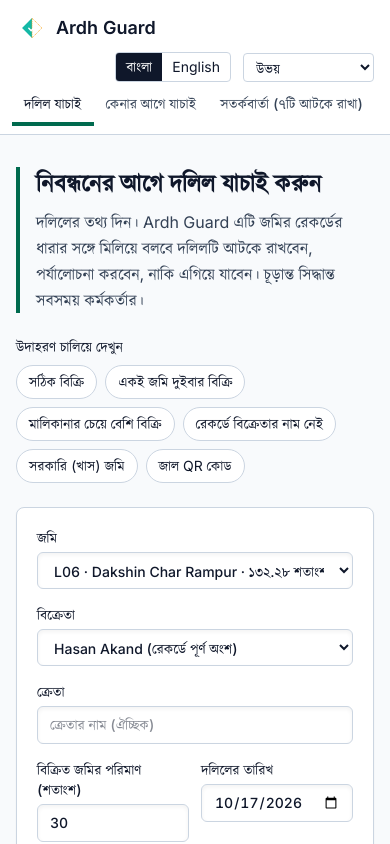
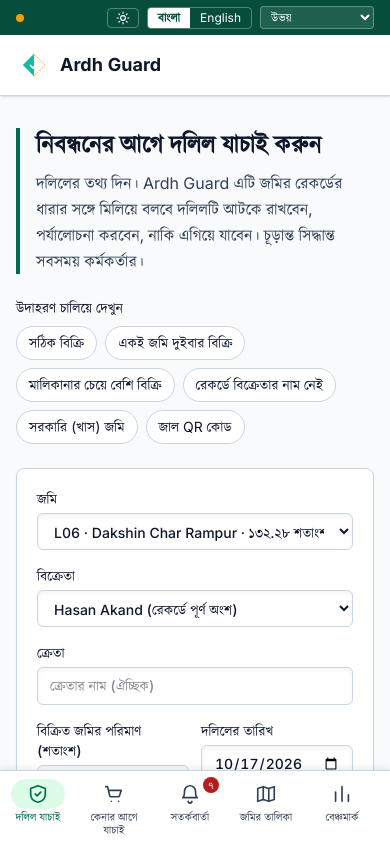
Before and after one commit to mehedyk/LandTech-Innovation-Hackathon-2026, a React (Vite) app: page / in a window 390 px wide. Shown: the top 844 px of the page. Built offline with nearby package versions, Linux system fonts and the light colour scheme.

Commit message:
implement two-tier civic header, dark mode toggle, and mobile tab bar

```diff
--- a/src/App.tsx
+++ b/src/App.tsx
@@ -9,6 +9,7 @@ import Inbox from './pages/Inbox.tsx';
 import { useLang } from './lib/i18n.tsx';
 import { baseAlerts } from './lib/registry.ts';
 import { ROLE_HOME, ROLE_PAGES, useRole, type Page, type Role } from './lib/role.tsx';
+import { toBn } from './lib/strings.ts';
 import mark from '../assets/logo-mark.svg';
 
 const NAV: { to: Page; label: string }[] = [
@@ -36,47 +37,104 @@ function useRoute() {
   return route;
 }
 
+/** Stroke icons for the mobile bottom tab bar (24x24 viewBox). */
+const ICONS: Record<Page, string[]> = {
+  check: ['M12 3l8 3v6c0 4.5-3.2 8-8 9-4.8-1-8-4.5-8-9V6l8-3z', 'M9 12l2 2 4-4'],
+  buy: ['M3 4h2l2.4 10.2a1 1 0 001 .8h8.4a1 1 0 001-.8L20 8H6', 'M9 20h.01', 'M17 20h.01'],
+  alerts: ['M6 9a6 6 0 1112 0c0 6 2 7 2 7H4s2-1 2-7', 'M10 20a2 2 0 004 0'],
+  cases: ['M3 6l6-2 6 2 6-2v14l-6 2-6-2-6 2V6z', 'M9 4v14', 'M15 6v14'],
+  benchmark: ['M5 20V10', 'M12 20V4', 'M19 20v-7'],
+  how: ['M12 21a9 9 0 100-18 9 9 0 000 18z', 'M12 11v5', 'M12 8h.01'],
+  about: ['M4 6h16', 'M4 12h16', 'M4 18h10'],
+};
+const Icon = ({ d }: { d: string[] }) => (
+  <svg viewBox="0 0 24 24" width="22" height="22" fill="none" stroke="currentColor" strokeWidth="1.8" strokeLinecap="round" strokeLinejoin="round" aria-hidden="true">
+    {d.map((x) => <path key={x} d={x} />)}
+  </svg>
+);
+
+type Theme = 'light' | 'dark';
+const THEME_KEY = 'ardh.theme';
+/** Light is the default; the choice is remembered in this browser. */
+function useTheme() {
+  const [theme, setTheme] = useState<Theme>(() => {
+    try { return localStorage.getItem(THEME_KEY) === 'dark' ? 'dark' : 'light'; } catch { return 'light'; }
+  });
+  useEffect(() => {
+    document.documentElement.dataset.theme = theme;
+    try { localStorage.setItem(THEME_KEY, theme); } catch { /* storage unavailable: keep in memory */ }
+  }, [theme]);
+  return [theme, setTheme] as const;
+}
+
 export default function App() {
   const { t, lang, setLang } = useLang();
   const { role, setRole } = useRole();
+  const [theme, setTheme] = useTheme();
   const { page: raw, id } = useRoute();
   const allowed = ROLE_PAGES[role];
   const page: Page = allowed.includes(raw as Page) ? (raw as Page) : ROLE_HOME[role];
   const holds = baseAlerts.filter((a) => a.severity === 'block').length;
+  const items = NAV.filter((n) => allowed.includes(n.to));
+  const fullLabel = (n: { to: Page; label: string }) => `${t(n.label)}${n.to === 'alerts' ? ` (${t('nav.alertsHold', { n: holds })})` : ''}`;
 
   return (
     <div className="min-h-screen">
-      <header className="sticky top-0 z-10 border-b border-line bg-white/95 backdrop-blur">
-        <div className="mx-auto flex max-w-6xl flex-wrap items-center gap-x-6 gap-y-1 px-4 py-2">
-          <a href={`#/${ROLE_HOME[role]}`} className="flex items-center gap-2 py-1 text-ink">
-            <img src={mark} alt="" className="h-8 w-8" />
-            <span className="text-lg font-semibold">Ardh Guard</span>
-          </a>
-          <div className="ml-auto flex items-center gap-3 text-sm xl:order-last">
-            <div className="inline-flex overflow-hidden rounded border border-line" role="group" aria-label={t('lang.label')}>
+      <header className="sticky top-0 z-20 shadow-sm">
+        {/* Tier 1: deep-jade utility bar with the language, role and theme switches */}
+        <div className="bg-bar text-white">
+          <div className="mx-auto flex max-w-[1360px] flex-wrap items-center gap-x-4 gap-y-1 px-4 py-1.5 text-xs sm:px-8">
+            <span aria-hidden="true" className="h-2 w-2 shrink-0 rounded-full bg-gold" />
+            <span className="hidden font-semibold sm:inline">LandTech Innovation Hackathon 2026 · Team Ardh</span>
+            <span className="hidden text-white/70 lg:inline">{t('brand.tag')}</span>
+            <div className="ml-auto flex items-center gap-2">
+              <button type="button" aria-pressed={theme === 'dark'} onClick={() => setTheme(theme === 'dark' ? 'light' : 'dark')}
+                title={t('theme.label')} aria-label={`${t('theme.label')}: ${t(theme === 'dark' ? 'theme.dark' : 'theme.light')}`}
+                className="inline-flex items-center gap-1.5 rounded border border-white/30 px-2 py-0.5 hover:bg-white/10">
+                <svg viewBox="0 0 24 24" width="14" height="14" fill="none" stroke="currentColor" strokeWidth="2" strokeLinecap="round" strokeLinejoin="round" aria-hidden="true">
+                  {theme === 'dark'
+                    ? <path d="M21 12.8A9 9 0 1111.2 3a7 7 0 009.8 9.8z" />
+                    : <><circle cx="12" cy="12" r="4" /><path d="M12 2v2M12 20v2M4.9 4.9l1.4 1.4M17.7 17.7l1.4 1.4M2 12h2M20 12h2M4.9 19.1l1.4-1.4M17.7 6.3l1.4-1.4" /></>}
+                </svg>
+                <span className="hidden sm:inline">{t(theme === 'dark' ? 'theme.dark' : 'theme.light')}</span>
+              </button>
+              <div className="inline-flex overflow-hidden rounded border border-white/30" role="group" aria-label={t('lang.label')}>
                 {(['bn', 'en'] as const).map((l) => (
                   <button key={l} type="button" lang={l} aria-pressed={lang === l} onClick={() => setLang(l)}
-                  className={`px-2.5 py-1 ${lang === l ? 'bg-ink text-white' : 'text-ink hover:bg-mist'}`}>{l === 'bn' ? 'বাংলা' : 'English'}</button>
+                    className={`px-2.5 py-0.5 ${lang === l ? 'bg-white font-semibold text-bar' : 'text-white hover:bg-white/10'}`}>{l === 'bn' ? 'বাংলা' : 'English'}</button>
                 ))}
               </div>
-            <label className="flex items-center gap-1.5 text-ink">
+              <label className="flex items-center gap-1.5">
                 <span className="sr-only md:not-sr-only">{t('role.label')}</span>
-              <select value={role} onChange={(e) => setRole(e.target.value as Role)} className="rounded border border-line bg-white px-2 py-1">
+                <select value={role} onChange={(e) => setRole(e.target.value as Role)}
+                  className="rounded border border-white/30 bg-white/10 px-1.5 py-0.5 text-white [&>option]:bg-card [&>option]:text-ink">
                   {ROLES.map((r) => <option key={r} value={r}>{t(`role.${r}`)}</option>)}
                 </select>
               </label>
             </div>
-          <nav aria-label={t('nav.aria')} className="-mx-1 flex w-full max-w-full overflow-x-auto xl:w-auto xl:flex-1">
-            {NAV.filter((n) => allowed.includes(n.to)).map((n) => (
+          </div>
+        </div>
+
+        {/* Tier 2: brand and main navigation */}
+        <div className="border-b border-line bg-card">
+          <div className="mx-auto flex max-w-[1360px] items-center gap-x-6 px-4 py-2 sm:px-8">
+            <a href={`#/${ROLE_HOME[role]}`} className="flex shrink-0 items-center gap-2 py-1 text-ink">
+              <img src={mark} alt="" className="h-9 w-9" />
+              <span className="text-lg font-bold">Ardh Guard</span>
+            </a>
+            <nav aria-label={t('nav.aria')} className="hidden min-w-0 flex-1 gap-1 overflow-x-auto md:flex">
+              {items.map((n) => (
                 <a key={n.to} href={`#/${n.to}`} aria-current={page === n.to ? 'page' : undefined}
-                className={`whitespace-nowrap border-b-4 px-3 py-2 text-sm font-medium ${page === n.to ? 'border-brand text-ink' : 'border-transparent hover:border-line'}`}>
-                {t(n.label)}{n.to === 'alerts' ? ` (${t('nav.alertsHold', { n: holds })})` : ''}
+                  className={`whitespace-nowrap rounded px-3 py-2 text-sm font-medium ${page === n.to ? 'bg-brand text-on-brand' : 'text-ink hover:bg-mist'}`}>
+                  {fullLabel(n)}
                 </a>
               ))}
             </nav>
           </div>
+        </div>
       </header>
-      <main className="mx-auto max-w-6xl px-4 py-8">
+
+      <main className="mx-auto max-w-[1360px] px-4 py-8 pb-28 sm:px-8 md:pb-10">
         {page === 'alerts' ? <Inbox />
           : page === 'cases' ? <Cases id={id} />
           : page === 'benchmark' ? <Benchmark />
@@ -85,10 +143,33 @@ export default function App() {
           : page === 'buy' ? <Buy />
           : <Check />}
       </main>
-      <footer className="mx-auto max-w-6xl space-y-1 px-4 pb-10 text-sm">
+
+      <footer className="border-t border-line bg-card pb-24 pt-6 text-sm md:pb-8">
+        <div className="mx-auto max-w-[1360px] space-y-1 px-4 sm:px-8">
           <p>{t('footer')}</p>
           <p>{t('footer.role')}</p>
+        </div>
       </footer>
+
+      {/* Mobile bottom tab bar (same links as the top navigation) */}
+      <nav aria-label={t('nav.aria')} className="safe-bottom fixed inset-x-0 bottom-0 z-20 border-t border-line bg-card shadow-[0_-2px_8px_rgb(15_23_42/0.08)] md:hidden">
+        <ul className="flex overflow-x-auto">
+          {items.map((n) => (
+            <li key={n.to} className="min-w-[4.75rem] flex-1">
+              <a href={`#/${n.to}`} aria-current={page === n.to ? 'page' : undefined} aria-label={fullLabel(n)}
+                className={`relative flex flex-col items-center gap-0.5 px-1 pb-1.5 pt-2 text-center text-[11px] font-medium leading-tight ${page === n.to ? 'text-brand' : 'text-body'}`}>
+                <span className={`relative rounded-full px-4 py-1 ${page === n.to ? 'bg-brand-soft' : ''}`}>
+                  <Icon d={ICONS[n.to]} />
+                  {n.to === 'alerts' && holds > 0 && (
+                    <span aria-hidden="true" className="absolute -right-0.5 -top-0.5 min-w-4 rounded-full bg-danger px-1 text-[10px] leading-4 text-card">{lang === 'bn' ? toBn(holds) : holds}</span>
+                  )}
+                </span>
+                <span>{t(n.label)}</span>
+              </a>
+            </li>
+          ))}
+        </ul>
+      </nav>
     </div>
   );
 }
```
Lines whose indentation alone changed are shown as unchanged.
